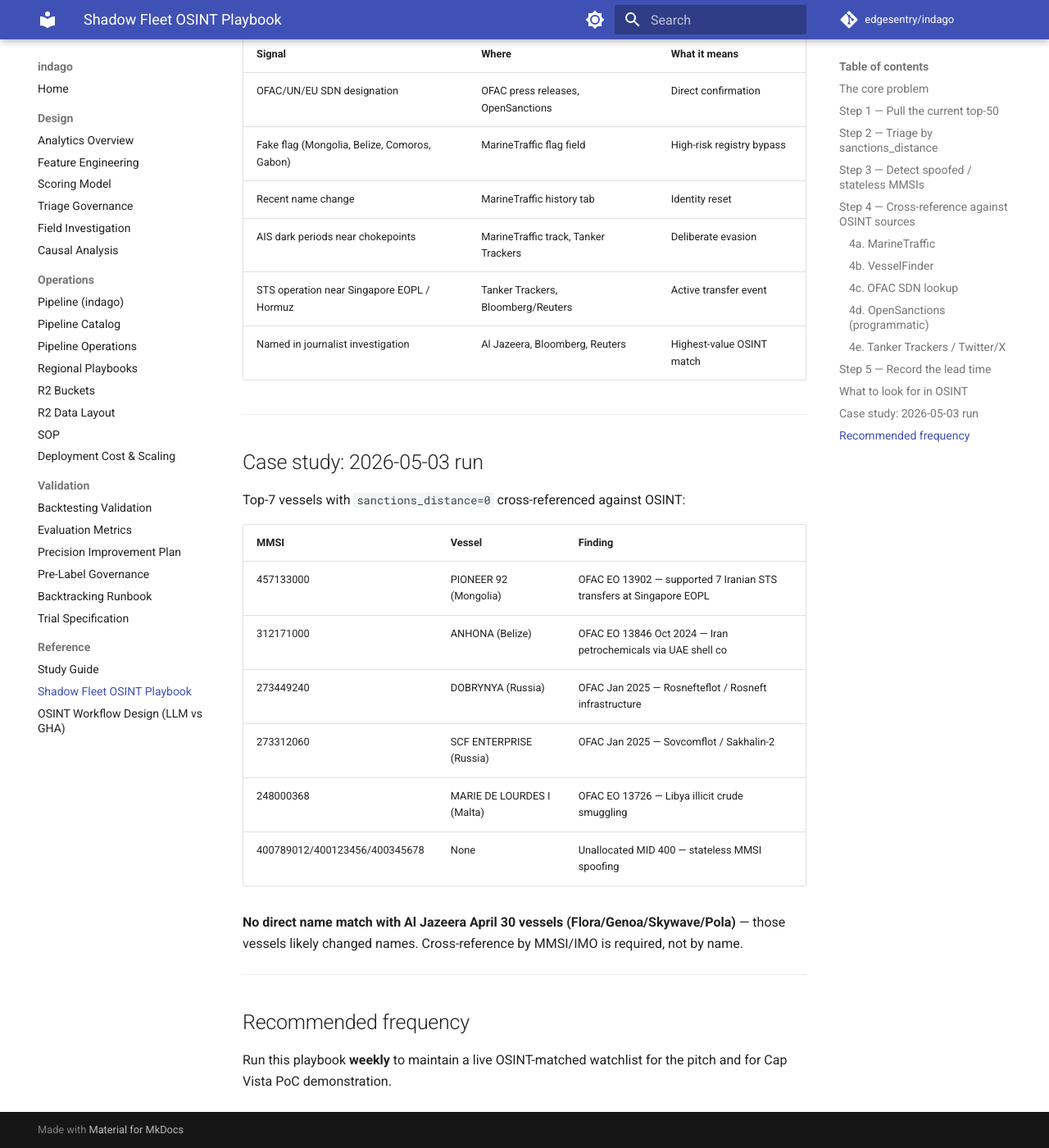
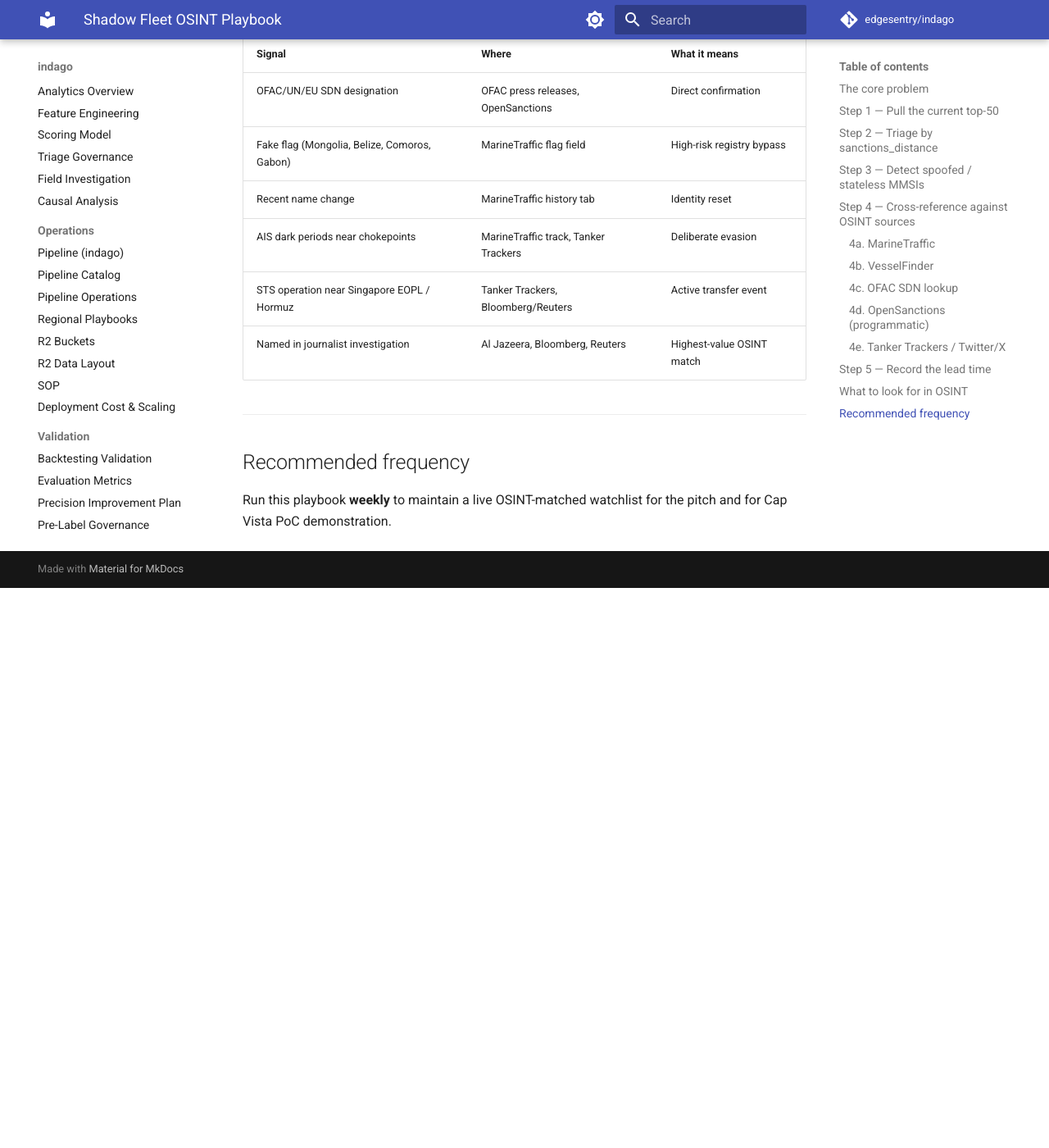
Before and after one commit to edgesentry/maridb, an MkDocs documentation site: the page built from docs/shadow-fleet-osint-playbook.md, in a window 1280 px wide and 1400 px high, scrolled down 3234 px. Shown: the whole window at 82% size. Built offline with MkDocs 1.6.1 and Material for MkDocs 9.7.7, drawn with Linux system fonts in a browser that asks for light colours; comment, search, counter and statistics services are not loaded; after the commit the page ends 3951 px from its top, so only the background shows below that.

Commit message:
docs: remove specific vessel findings from OSINT playbook
Playbook now covers generic methodology only. Vessel-specific findings
(PIONEER 92, ANHONA, DOBRYNYA, SCF ENTERPRISE) moved to
arktrace/docs/investigation-test-cases.md where they belong.

Co-Authored-By: Claude Sonnet 4.6 <noreply@anthropic.com>

```diff
--- a/docs/shadow-fleet-osint-playbook.md
+++ b/docs/shadow-fleet-osint-playbook.md
@@ -139,23 +139,6 @@ To find when arktrace first scored a vessel, check the causal effects history or
 
 ---
 
-## Case study: 2026-05-03 run
-
-Top-7 vessels with `sanctions_distance=0` cross-referenced against OSINT:
-
-| MMSI | Vessel | Finding |
-|---|---|---|
-| 457133000 | PIONEER 92 (Mongolia) | OFAC EO 13902 — supported 7 Iranian STS transfers at Singapore EOPL |
-| 312171000 | ANHONA (Belize) | OFAC EO 13846 Oct 2024 — Iran petrochemicals via UAE shell co |
-| 273449240 | DOBRYNYA (Russia) | OFAC Jan 2025 — Rosnefteflot / Rosneft infrastructure |
-| 273312060 | SCF ENTERPRISE (Russia) | OFAC Jan 2025 — Sovcomflot / Sakhalin-2 |
-| 248000368 | MARIE DE LOURDES I (Malta) | OFAC EO 13726 — Libya illicit crude smuggling |
-| 400789012/400123456/400345678 | None | Unallocated MID 400 — stateless MMSI spoofing |
-
-**No direct name match with Al Jazeera April 30 vessels (Flora/Genoa/Skywave/Pola)** — those vessels likely changed names. Cross-reference by MMSI/IMO is required, not by name.
-
----
-
 ## Recommended frequency
 
 Run this playbook **weekly** to maintain a live OSINT-matched watchlist for the pitch and for Cap Vista PoC demonstration.
```
